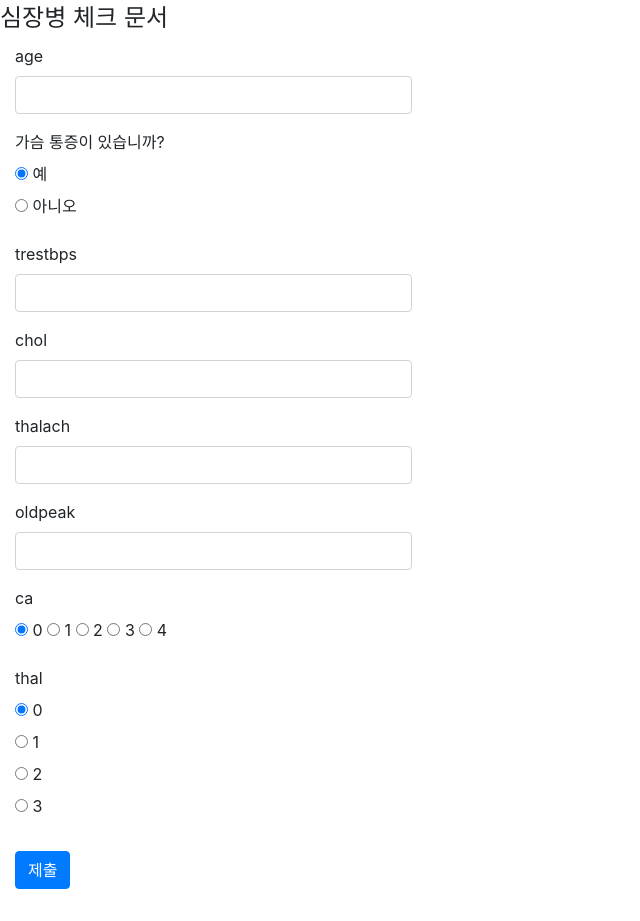
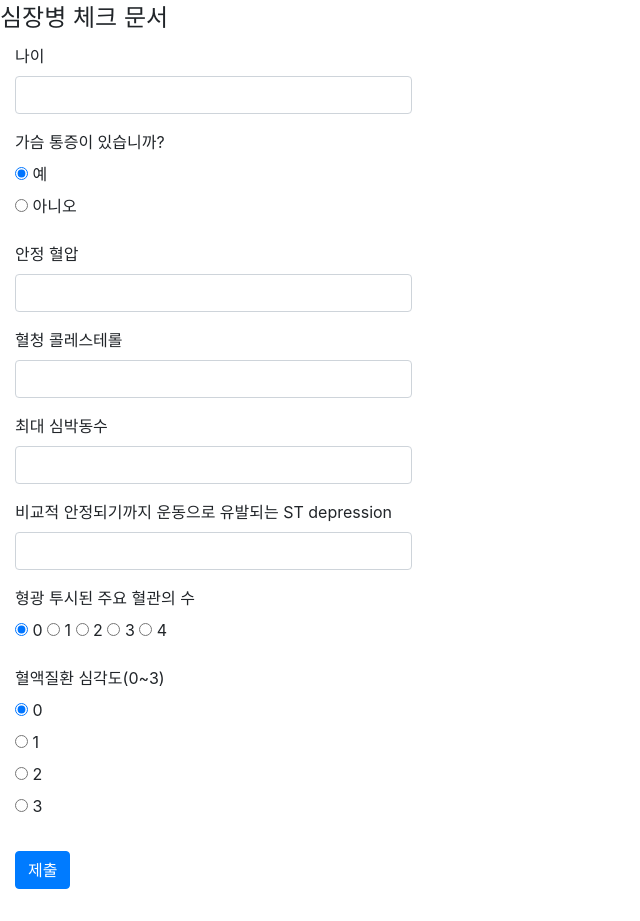
Before and after one commit to kpkp00014/bigdata_web, a plain HTML site: page index.html in a window 1280 px wide. Shown: the whole page, without its empty margins (0-640 px from the left). Drawn offline with Linux system fonts and the light colour scheme.

Commit message:
'translated'

```diff
--- a/cal.js
+++ b/cal.js
@@ -82,5 +82,6 @@ function doCal() {
   } else {
     h2.textContent += "심장병이 의심됩니다. 정밀 검진을 받아보세요";
   }
+  body.innerHTML = "";
   body.append(h2);
 }
--- a/index.html
+++ b/index.html
@@ -12,7 +12,7 @@
 
             <!-- Text input-->
             <div class="form-group">
-              <label class="col-md-4 control-label" for="age">age</label>
+              <label class="col-md-4 control-label" for="age">나이</label>
               <div class="col-md-4">
               <input id="age" name="feature0" type="number" placeholder="" class="form-control input-md" required="">
 
@@ -40,7 +40,7 @@
 
             <!-- Text input-->
             <div class="form-group">
-              <label class="col-md-4 control-label" for="trestbps">trestbps</label>
+              <label class="col-md-4 control-label" for="trestbps">안정 혈압</label>
               <div class="col-md-4">
               <input id="trestbps" name="feature2" type="number" placeholder="" class="form-control input-md" required="">
 
@@ -49,7 +49,7 @@
 
             <!-- Text input-->
             <div class="form-group">
-              <label class="col-md-4 control-label" for="chol">chol</label>
+              <label class="col-md-4 control-label" for="chol">혈청 콜레스테롤</label>
               <div class="col-md-4">
               <input id="chol" name="feature3" type="number" placeholder="" class="form-control input-md" required="">
 
@@ -58,7 +58,7 @@
 
             <!-- Text input-->
             <div class="form-group">
-              <label class="col-md-4 control-label" for="thalach">thalach</label>
+              <label class="col-md-4 control-label" for="thalach">최대 심박동수</label>
               <div class="col-md-4">
               <input id="thalach" name="feature4" type="number" placeholder="" class="form-control input-md" required="">
 
@@ -67,7 +67,7 @@
 
             <!-- Text input-->
             <div class="form-group">
-              <label class="col-md-4 control-label" for="oldpeak">oldpeak</label>
+              <label class="col-md-4 control-label" for="oldpeak">비교적 안정되기까지 운동으로 유발되는 ST depression</label>
               <div class="col-md-4">
               <input id="oldpeak" step="0.1" name="feature5" type="number" placeholder="" class="form-control input-md" required="">
 
@@ -76,7 +76,7 @@
 
             <!-- Multiple Radios (inline) -->
             <div class="form-group">
-              <label class="col-md-4 control-label" for="ca">ca</label>
+              <label class="col-md-4 control-label" for="ca">형광 투시된 주요 혈관의 수</label>
               <div class="col-md-4">
                 <label class="radio-inline" for="ca-0">
                   <input type="radio" name="feature6" id="ca-0" value="0" checked="checked">
@@ -103,7 +103,7 @@
 
             <!-- Multiple Radios -->
             <div class="form-group">
-              <label class="col-md-4 control-label" for="thal">thal</label>
+              <label class="col-md-4 control-label" for="thal">혈액질환 심각도(0~3)</label>
               <div class="col-md-4">
               <div class="radio">
                 <label for="thal-0">
```
